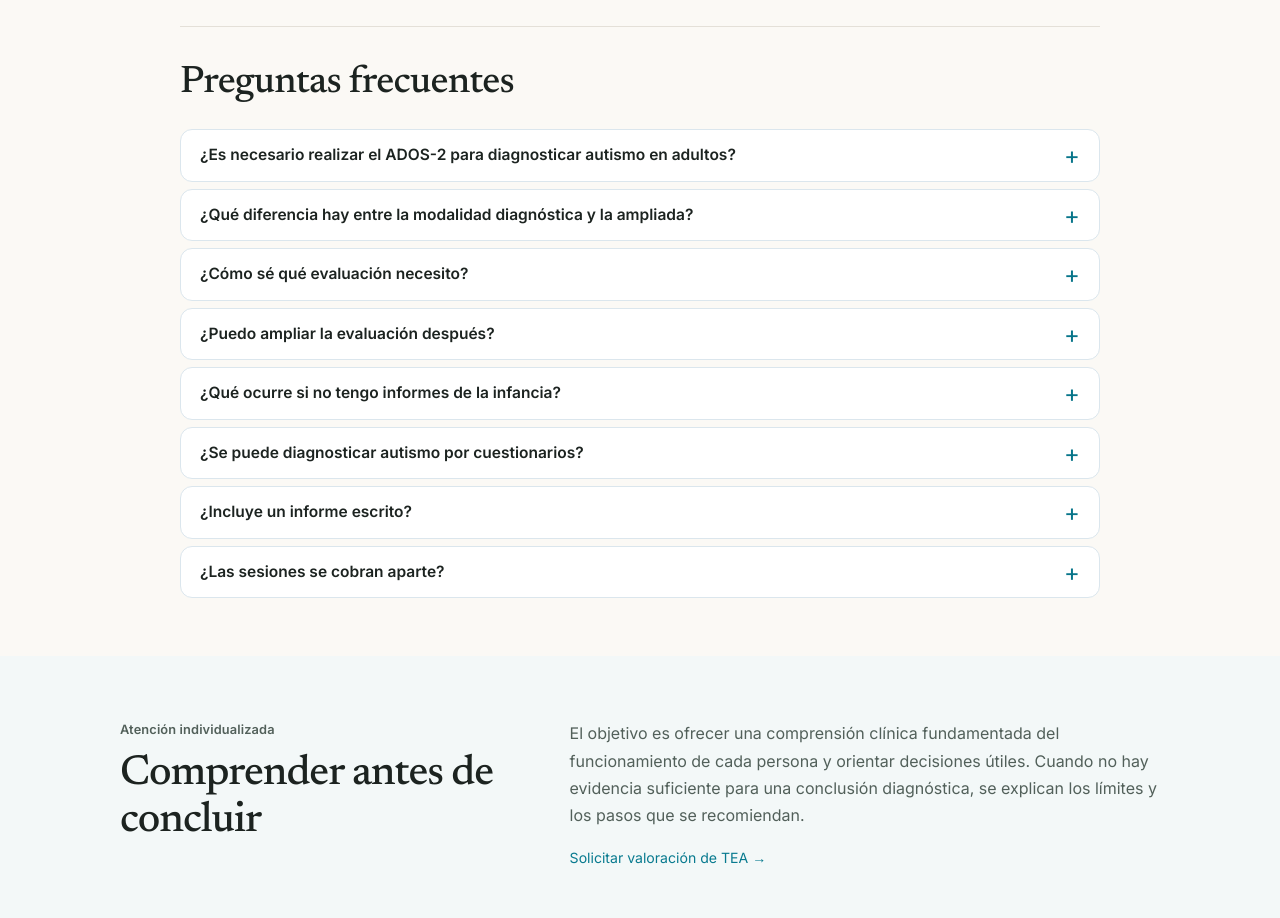
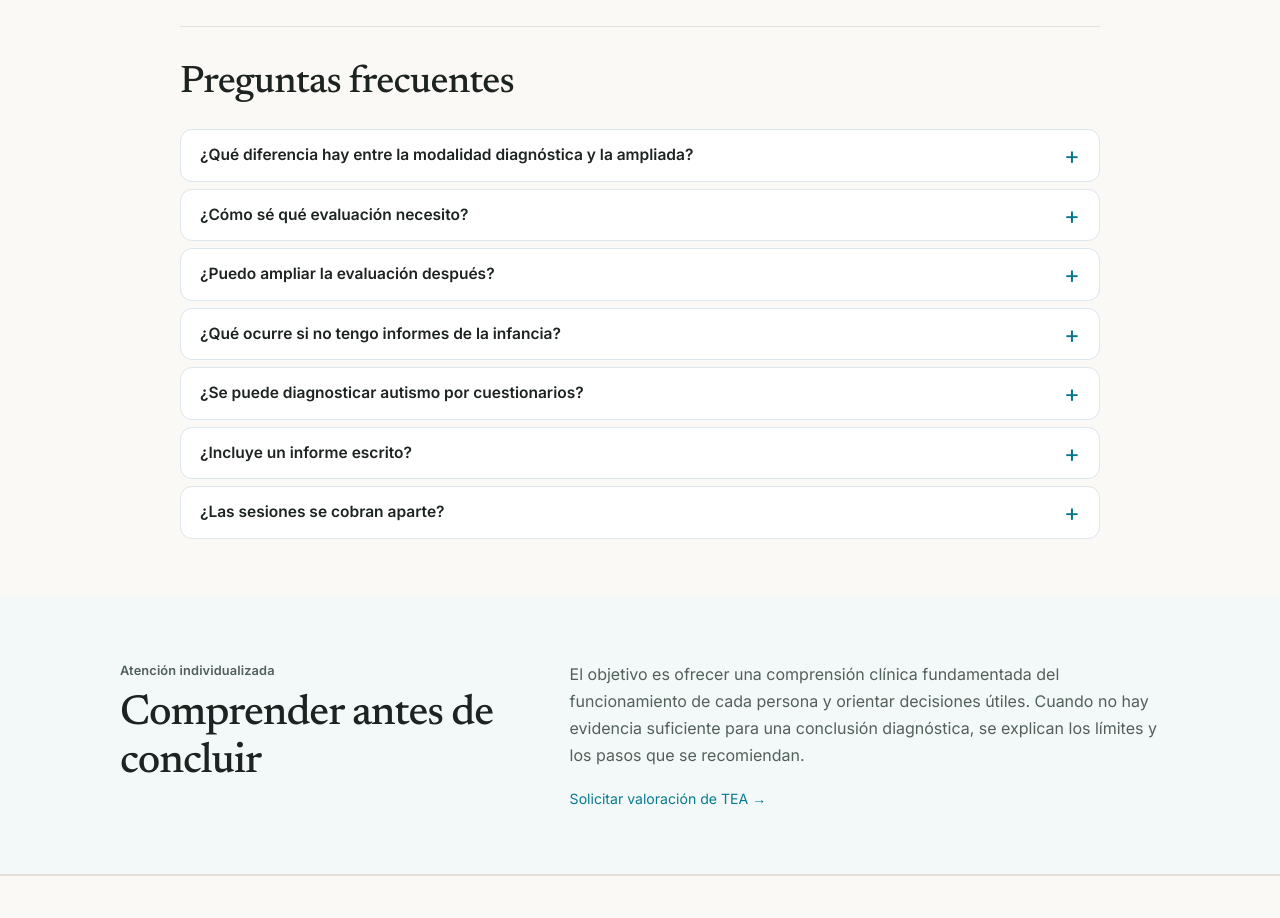
Before and after one commit to carolinasanchezgirona/Portfolio-Carolina, a Next.js app: page /evaluacion-tea-adultos in a window 1280 px wide. Shown: the part 2520-3438 px from the top of the page. Built offline with nearby package versions, Linux system fonts and the light colour scheme.

Commit message:
Remove ADOS-2 FAQ from adult TEA evaluation page

```diff
--- a/app/evaluacion-tea-adultos/page.tsx
+++ b/app/evaluacion-tea-adultos/page.tsx
@@ -47,10 +47,6 @@ const modalities = [
 ];
 
 const faq = [
-  {
-    question: "¿Es necesario realizar el ADOS-2 para diagnosticar autismo en adultos?",
-    answer: "No siempre. La evaluación diagnóstica se fundamenta en la historia del neurodesarrollo, la entrevista clínica, la observación, el funcionamiento cotidiano y el diagnóstico diferencial. En estas modalidades no se administra ADOS-2. Si una situación requiere una valoración observacional estandarizada adicional, se explicará y se orientará hacia una ampliación o derivación específica.",
-  },
   {
     question: "¿Qué diferencia hay entre la modalidad diagnóstica y la ampliada?",
     answer: "La modalidad diagnóstica estudia el TEA y su diagnóstico diferencial. La ampliada añade una exploración neuropsicológica individualizada cuando es útil para describir el perfil cognitivo, las dificultades asociadas y las necesidades de apoyo. La modalidad ampliada no garantiza mayor certeza diagnóstica del TEA.",
```
